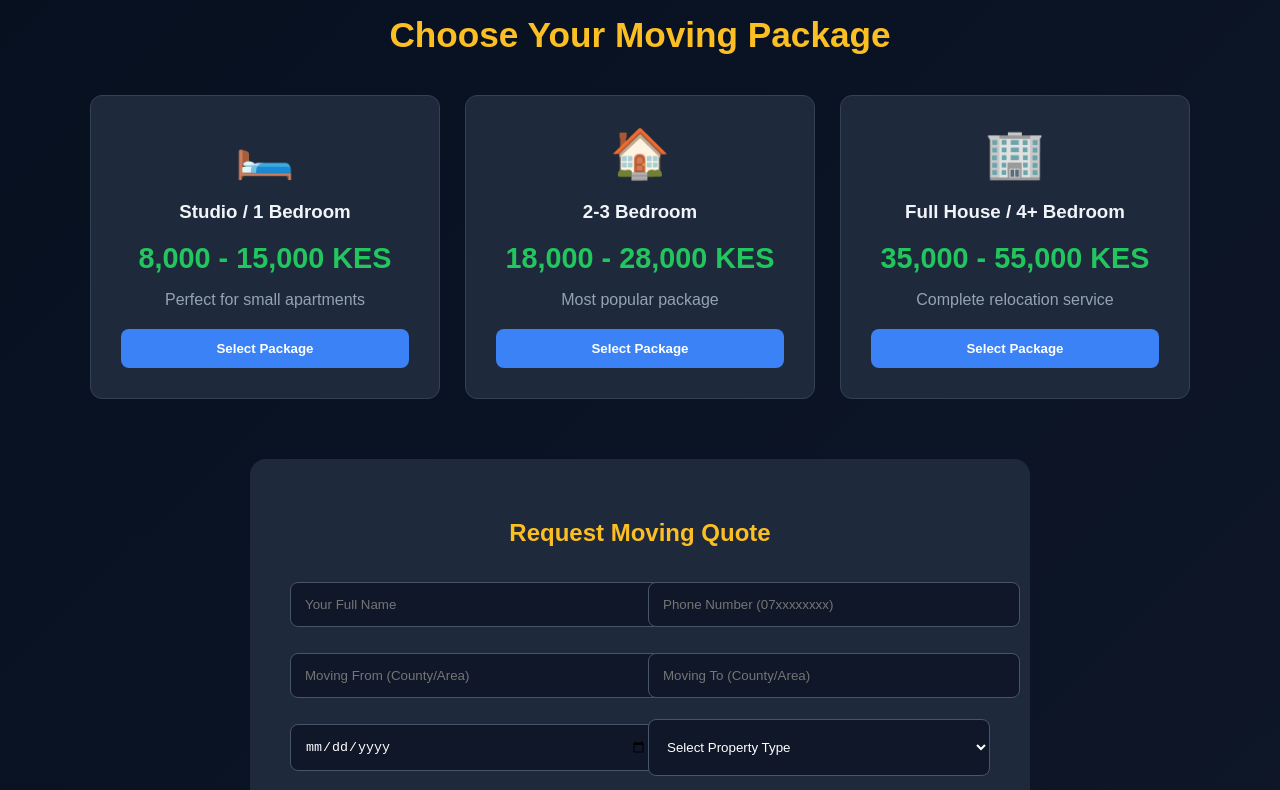
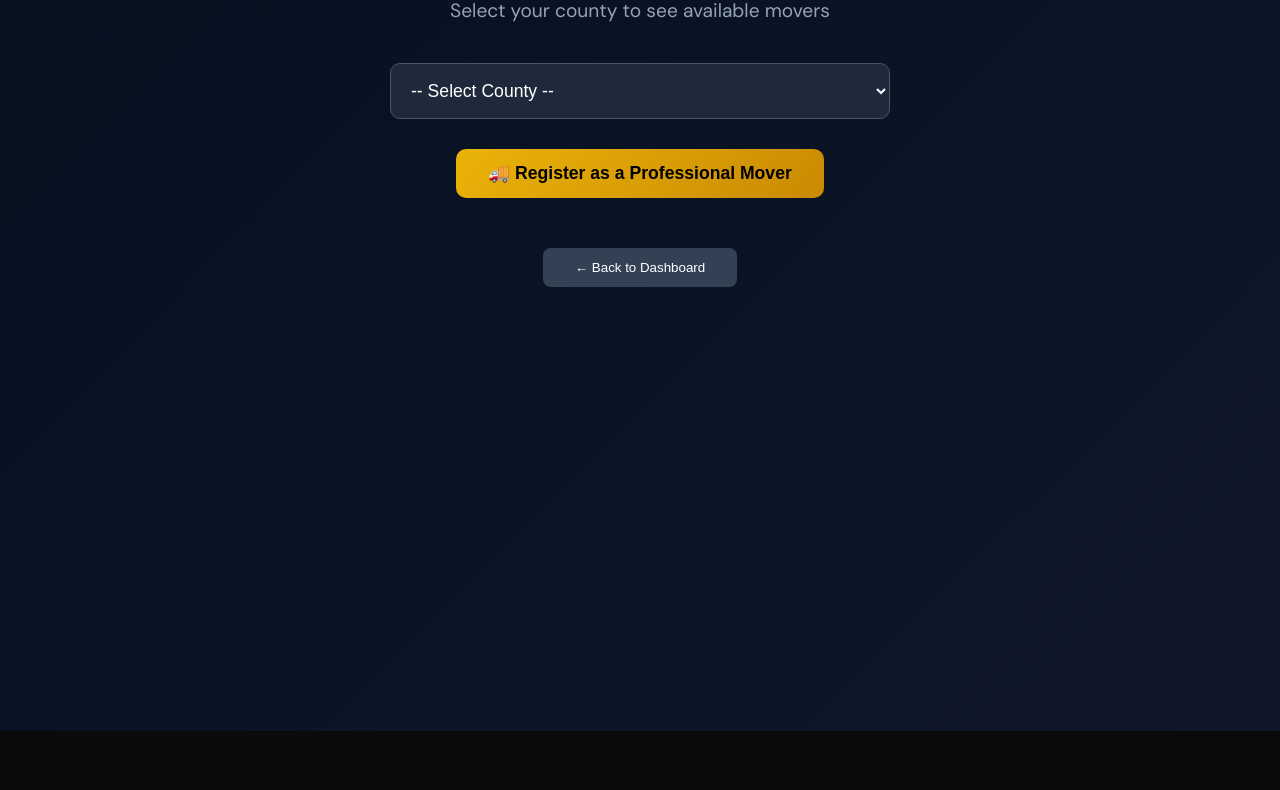
Before and after one commit to richard254120/axx-spaces-frontend, a React (Vite) app: page /movers in a window 1280 px wide. Shown: the part 220-1010 px from the top of the page. After the commit the page ends 951 px from the top, so only its background shows below. Built offline with nearby package versions, Linux system fonts and the light colour scheme; the HTML template or start-up script is replaced by a standard one.

Commit message:
Fix property upload route and update frontend

```diff
--- a/src/App.jsx
+++ b/src/App.jsx
@@ -10,7 +10,8 @@ import Upload from "./pages/Upload";
 import LandlordDashboard from "./pages/LandlordDashboard";
 import PremiumPlans from "./pages/PremiumPlans";
 import Checkout from "./pages/Checkout";
-import Movers from "./pages/Movers";          // ← NEW
+import Movers from "./pages/Movers";
+import MoverRegister from "./pages/MoverRegister";   // ← NEW
 
 import "leaflet/dist/leaflet.css";
 
@@ -28,7 +29,8 @@ function App() {
         <Route path="/dashboard" element={<LandlordDashboard />} />
         <Route path="/premium-plans" element={<PremiumPlans />} />
         <Route path="/checkout" element={<Checkout />} />
-        <Route path="/movers" element={<Movers />} />           {/* ← NEW */}
+        <Route path="/movers" element={<Movers />} />
+        <Route path="/mover-register" element={<MoverRegister />} />   {/* ← NEW */}
       </Routes>
     </AuthProvider>
   );
--- /dev/null
+++ b/src/pages/MoverRegister.jsx
@@ -0,0 +1,207 @@
+import { useState } from "react";
+import { useNavigate } from "react-router-dom";
+import API from "../api/api";
+
+export default function MoverRegister() {
+  const navigate = useNavigate();
+
+  const [formData, setFormData] = useState({
+    name: "",
+    email: "",
+    password: "",
+    phone: "",
+    county: "",
+    services: "",
+    experience: "",
+    company: ""
+  });
+
+  const [loading, setLoading] = useState(false);
+  const [message, setMessage] = useState("");
+
+  const handleChange = (e) => {
+    setFormData({ ...formData, [e.target.name]: e.target.value });
+  };
+
+  const handleSubmit = async (e) => {
+    e.preventDefault();
+    setLoading(true);
+    setMessage("");
+
+    try {
+      const res = await API.post("/auth/register-mover", formData);
+
+      setMessage("✅ Mover registration successful! You can now login.");
+      setTimeout(() => {
+        navigate("/login");
+      }, 2000);
+    } catch (err) {
+      setMessage("❌ " + (err.response?.data?.error || "Registration failed"));
+    } finally {
+      setLoading(false);
+    }
+  };
+
+  return (
+    <div style={styles.container}>
+      <div style={styles.card}>
+        <h1 style={styles.title}>🚚 Register as a Professional Mover</h1>
+        <p style={styles.subtitle}>Join Axx Spaces Movers Network</p>
+
+        <form onSubmit={handleSubmit}>
+          <input
+            type="text"
+            name="name"
+            placeholder="Full Name or Company Name"
+            value={formData.name}
+            onChange={handleChange}
+            style={styles.input}
+            required
+          />
+
+          <input
+            type="email"
+            name="email"
+            placeholder="Email Address"
+            value={formData.email}
+            onChange={handleChange}
+            style={styles.input}
+            required
+          />
+
+          <input
+            type="password"
+            name="password"
+            placeholder="Create Password"
+            value={formData.password}
+            onChange={handleChange}
+            style={styles.input}
+            required
+          />
+
+          <input
+            type="tel"
+            name="phone"
+            placeholder="Phone Number (07xxxxxxxx)"
+            value={formData.phone}
+            onChange={handleChange}
+            style={styles.input}
+            required
+          />
+
+          <select
+            name="county"
+            value={formData.county}
+            onChange={handleChange}
+            style={styles.input}
+            required
+          >
+            <option value="">Select Operating County</option>
+            {[
+              "Nairobi City","Mombasa","Kiambu","Nakuru","Uasin Gishu","Kisumu",
+              "Kakamega","Machakos","Kajiado","Kilifi","Meru","Nyeri","Bungoma",
+              "Busia","Homa Bay","Siaya","Migori","Kitui","Embu","Murang’a",
+              "Kirinyaga","Tharaka Nithi","Laikipia","Baringo","Nandi","Kericho",
+              "Bomet","Vihiga","Trans Nzoia","West Pokot","Turkana","Samburu",
+              "Mandera","Wajir","Garissa","Tana River","Lamu","Taita Taveta",
+              "Marsabit","Isiolo","Nyandarua","Nyamira","Elgeyo Marakwet"
+            ].map(c => (
+              <option key={c} value={c}>{c}</option>
+            ))}
+          </select>
+
+          <input
+            type="text"
+            name="services"
+            placeholder="Services (e.g. House Moving, Office, Packing)"
+            value={formData.services}
+            onChange={handleChange}
+            style={styles.input}
+            required
+          />
+
+          <input
+            type="text"
+            name="experience"
+            placeholder="Years of Experience (e.g. 5 years)"
+            value={formData.experience}
+            onChange={handleChange}
+            style={styles.input}
+          />
+
+          <input
+            type="text"
+            name="company"
+            placeholder="Company Name (Optional)"
+            value={formData.company}
+            onChange={handleChange}
+            style={styles.input}
+          />
+
+          <button type="submit" disabled={loading} style={styles.submitBtn}>
+            {loading ? "Registering..." : "Register as Mover"}
+          </button>
+        </form>
+
+        {message && <p style={styles.message}>{message}</p>}
+      </div>
+    </div>
+  );
+}
+
+const styles = {
+  container: {
+    minHeight: "100vh",
+    background: "linear-gradient(135deg, #06101f 0%, #0f1729 100%)",
+    display: "flex",
+    alignItems: "center",
+    justifyContent: "center",
+    padding: "20px"
+  },
+  card: {
+    background: "#1e293b",
+    padding: "40px",
+    borderRadius: "16px",
+    maxWidth: "500px",
+    width: "100%",
+    border: "1px solid #334155"
+  },
+  title: {
+    textAlign: "center",
+    color: "#fbbf24",
+    fontSize: "2rem",
+    marginBottom: "8px"
+  },
+  subtitle: {
+    textAlign: "center",
+    color: "#94a3b8",
+    marginBottom: "30px"
+  },
+  input: {
+    width: "100%",
+    padding: "14px",
+    margin: "10px 0",
+    background: "#0f1729",
+    border: "1px solid #475569",
+    borderRadius: "8px",
+    color: "white"
+  },
+  submitBtn: {
+    width: "100%",
+    padding: "16px",
+    background: "#22c55e",
+    color: "black",
+    border: "none",
+    borderRadius: "10px",
+    fontWeight: "700",
+    marginTop: "20px",
+    cursor: "pointer"
+  },
+  message: {
+    textAlign: "center",
+    marginTop: "20px",
+    padding: "12px",
+    borderRadius: "8px",
+    fontWeight: "600"
+  }
+};
--- a/src/pages/Movers.jsx
+++ b/src/pages/Movers.jsx
@@ -1,174 +1,115 @@
-import { useState } from "react";
+import { useState, useEffect } from "react";
 import { useNavigate } from "react-router-dom";
-
-const API_BASE = import.meta.env.VITE_API_URL || "http://localhost:1000/api";
+import API from "../api/api";
 
 export default function Movers() {
   const navigate = useNavigate();
 
-  const [formData, setFormData] = useState({
-    name: "",
-    phone: "",
-    fromLocation: "",
-    toLocation: "",
-    moveDate: "",
-    propertyType: "",
-    itemsCount: "",
-    message: ""
-  });
+  const [selectedCounty, setSelectedCounty] = useState("");
+  const [movers, setMovers] = useState([]);
+  const [loading, setLoading] = useState(false);
 
-  const [loading, setLoading] = useState(false);
-  const [success, setSuccess] = useState(false);
+  const counties = [
+    "Baringo", "Bomet", "Bungoma", "Busia", "Elgeyo Marakwet", "Embu", "Garissa",
+    "Homa Bay", "Isiolo", "Kajiado", "Kakamega", "Kericho", "Kiambu", "Kilifi",
+    "Kirinyaga", "Kisii", "Kisumu", "Kitui", "Kwale", "Laikipia", "Lamu",
+    "Machakos", "Makueni", "Mandera", "Marsabit", "Meru", "Migori", "Mombasa",
+    "Murang’a", "Nairobi City", "Nakuru", "Nandi", "Narok", "Nyamira",
+    "Nyandarua", "Nyeri", "Samburu", "Siaya", "Taita Taveta", "Tana River",
+    "Tharaka Nithi", "Trans Nzoia", "Turkana", "Uasin Gishu", "Vihiga",
+    "Wajir", "West Pokot"
+  ];
 
-  const handleChange = (e) => {
-    setFormData({ ...formData, [e.target.name]: e.target.value });
+  // Fetch movers when county is selected
+  useEffect(() => {
+    if (!selectedCounty) {
+      setMovers([]);
+      return;
+    }
+
+    const fetchMovers = async () => {
+      setLoading(true);
+      try {
+        const res = await API.get(`/movers?county=${selectedCounty}`);
+        setMovers(res.data || []);
+      } catch (err) {
+        console.error(err);
+        setMovers([]);
+      } finally {
+        setLoading(false);
+      }
+    };
+
+    fetchMovers();
+  }, [selectedCounty]);
+
+  const handleContact = (mover) => {
+    const message = `Hello ${mover.name}, I need moving services in ${selectedCounty}. Please contact me.`;
+    window.open(`https://wa.me/${mover.phone}?text=${encodeURIComponent(message)}`, "_blank");
   };
-
-  const handleSubmit = async (e) => {
-    e.preventDefault();
-    setLoading(true);
-
-    // Simulate sending request (you can connect to backend later)
-    setTimeout(() => {
-      setLoading(false);
-      setSuccess(true);
-
-      setTimeout(() => {
-        navigate("/dashboard");
-      }, 2500);
-    }, 1500);
-  };
-
-  const moverPackages = [
-    {
-      title: "Studio / 1 Bedroom",
-      price: "8,000 - 15,000",
-      description: "Perfect for small apartments",
-      icon: "🛏️"
-    },
-    {
-      title: "2-3 Bedroom",
-      price: "18,000 - 28,000",
-      description: "Most popular package",
-      icon: "🏠"
-    },
-    {
-      title: "Full House / 4+ Bedroom",
-      price: "35,000 - 55,000",
-      description: "Complete relocation service",
-      icon: "🏢"
-    }
-  ];
 
   return (
     <div style={styles.container}>
       <div style={styles.header}>
-        <h1 style={styles.title}>🚚 Professional Movers</h1>
-        <p style={styles.subtitle}>Reliable moving services across Kenya</p>
+        <h1 style={styles.title}>🚚 Find Professional Movers</h1>
+        <p style={styles.subtitle}>Select your county to see available movers</p>
       </div>
 
-      <div style={styles.packages}>
-        <h2 style={styles.sectionTitle}>Choose Your Moving Package</h2>
-        <div style={styles.packagesGrid}>
-          {moverPackages.map((pkg, index) => (
-            <div key={index} style={styles.packageCard}>
-              <div style={styles.packageIcon}>{pkg.icon}</div>
-              <h3>{pkg.title}</h3>
-              <p style={styles.price}>{pkg.price} KES</p>
-              <p style={styles.packageDesc}>{pkg.description}</p>
-              <button style={styles.selectBtn} onClick={() => navigate("/movers#request")}>
-                Select Package
+      <div style={styles.filterSection}>
+        <select
+          value={selectedCounty}
+          onChange={(e) => setSelectedCounty(e.target.value)}
+          style={styles.select}
+        >
+          <option value="">-- Select County --</option>
+          {counties.map((county) => (
+            <option key={county} value={county}>{county}</option>
+          ))}
+        </select>
+      </div>
+
+      {/* Register as Mover Button */}
+      <div style={styles.registerSection}>
+        <button
+          onClick={() => navigate("/mover-register")}
+          style={styles.registerBtn}
+        >
+          🚚 Register as a Professional Mover
+        </button>
+      </div>
+
+      {loading && <p style={styles.loading}>Loading movers in {selectedCounty}...</p>}
+
+      {!loading && selectedCounty && movers.length > 0 && (
+        <div style={styles.moversGrid}>
+          {movers.map((mover) => (
+            <div key={mover._id} style={styles.moverCard}>
+              <h3 style={styles.moverName}>{mover.name}</h3>
+              <p style={styles.moverDetail}>📍 {mover.county}</p>
+              <p style={styles.moverDetail}>📞 {mover.phone}</p>
+              {mover.company && <p style={styles.moverDetail}>🏢 {mover.company}</p>}
+              {mover.services && <p style={styles.services}>{mover.services}</p>}
+
+              <button
+                onClick={() => handleContact(mover)}
+                style={styles.contactBtn}
+              >
+                Contact via WhatsApp
               </button>
             </div>
           ))}
         </div>
-      </div>
+      )}
 
-      {/* Request Form */}
-      <div id="request" style={styles.formSection}>
-        <h2 style={styles.formTitle}>Request Moving Quote</h2>
+      {!loading && selectedCounty && movers.length === 0 && (
+        <p style={styles.noResults}>
+          No registered movers found in {selectedCounty} yet.
+        </p>
+      )}
 
-        <form onSubmit={handleSubmit} style={styles.form}>
-          <div style={styles.formGrid}>
-            <input
-              type="text"
-              name="name"
-              placeholder="Your Full Name"
-              value={formData.name}
-              onChange={handleChange}
-              style={styles.input}
-              required
-            />
-            <input
-              type="tel"
-              name="phone"
-              placeholder="Phone Number (07xxxxxxxx)"
-              value={formData.phone}
-              onChange={handleChange}
-              style={styles.input}
-              required
-            />
-            <input
-              type="text"
-              name="fromLocation"
-              placeholder="Moving From (County/Area)"
-              value={formData.fromLocation}
-              onChange={handleChange}
-              style={styles.input}
-              required
-            />
-            <input
-              type="text"
-              name="toLocation"
-              placeholder="Moving To (County/Area)"
-              value={formData.toLocation}
-              onChange={handleChange}
-              style={styles.input}
-              required
-            />
-            <input
-              type="date"
-              name="moveDate"
-              value={formData.moveDate}
-              onChange={handleChange}
-              style={styles.input}
-              required
-            />
-            <select
-              name="propertyType"
-              value={formData.propertyType}
-              onChange={handleChange}
-              style={styles.input}
-              required
-            >
-              <option value="">Select Property Type</option>
-              <option value="studio">Studio</option>
-              <option value="1bed">1 Bedroom</option>
-              <option value="2bed">2 Bedroom</option>
-              <option value="3bed">3 Bedroom</option>
-              <option value="4plus">4+ Bedroom</option>
-            </select>
-          </div>
-
-          <textarea
-            name="message"
-            placeholder="Additional details (number of items, heavy furniture, etc.)"
-            value={formData.message}
-            onChange={handleChange}
-            style={styles.textarea}
-          />
-
-          <button type="submit" disabled={loading} style={styles.submitBtn}>
-            {loading ? "Submitting Request..." : "🚚 Get Moving Quote"}
-          </button>
-        </form>
-
-        {success && (
-          <div style={styles.successMsg}>
-            ✅ Your moving request has been submitted! A mover will contact you shortly.
-          </div>
-        )}
-      </div>
+      <button onClick={() => navigate("/dashboard")} style={styles.backBtn}>
+        ← Back to Dashboard
+      </button>
     </div>
   );
 }
@@ -178,75 +119,73 @@ const styles = {
     background: "linear-gradient(135deg, #06101f 0%, #0f1729 100%)",
     minHeight: "100vh",
     color: "#f1f5f9",
-    padding: "20px"
+    padding: "40px 20px",
+    fontFamily: "'DM Sans', sans-serif"
   },
-  header: { textAlign: "center", marginBottom: "50px" },
-  title: { fontSize: "2.8rem", color: "#fbbf24", margin: 0 },
+  header: { textAlign: "center", marginBottom: "40px" },
+  title: { fontSize: "2.8rem", color: "#fbbf24", marginBottom: "8px" },
   subtitle: { color: "#94a3b8", fontSize: "1.2rem" },
 
-  packages: { maxWidth: "1100px", margin: "0 auto", marginBottom: "60px" },
-  sectionTitle: { textAlign: "center", fontSize: "2.2rem", marginBottom: "40px", color: "#fbbf24" },
-  packagesGrid: { display: "grid", gridTemplateColumns: "repeat(auto-fit, minmax(300px, 1fr))", gap: "25px" },
-  packageCard: {
+  filterSection: { maxWidth: "500px", margin: "0 auto 30px" },
+  select: {
+    width: "100%",
+    padding: "16px",
+    fontSize: "1.1rem",
     background: "#1e293b",
-    borderRadius: "12px",
-    padding: "30px",
-    textAlign: "center",
-    border: "1px solid #334155"
-  },
-  packageIcon: { fontSize: "48px", marginBottom: "16px" },
-  price: { fontSize: "1.8rem", fontWeight: "700", color: "#22c55e", margin: "12px 0" },
-  packageDesc: { color: "#94a3b8", marginBottom: "20px" },
-  selectBtn: {
-    padding: "12px 28px",
-    background: "#3b82f6",
-    color: "white",
-    border: "none",
-    borderRadius: "8px",
-    fontWeight: "600",
-    cursor: "pointer",
-    width: "100%"
+    border: "1px solid #475569",
+    borderRadius: "10px",
+    color: "white"
   },
 
-  formSection: { maxWidth: "700px", margin: "0 auto", background: "#1e293b", padding: "40px", borderRadius: "16px" },
-  formTitle: { textAlign: "center", marginBottom: "30px", color: "#fbbf24" },
-  formGrid: { display: "grid", gridTemplateColumns: "1fr 1fr", gap: "16px" },
-  input: {
-    width: "100%",
-    padding: "14px",
-    background: "#0f1729",
-    border: "1px solid #475569",
-    borderRadius: "8px",
-    color: "white"
-  },
-  textarea: {
-    width: "100%",
-    minHeight: "120px",
-    padding: "14px",
-    background: "#0f1729",
-    border: "1px solid #475569",
-    borderRadius: "8px",
-    color: "white",
-    marginTop: "16px"
-  },
-  submitBtn: {
-    marginTop: "25px",
-    width: "100%",
-    padding: "16px",
-    background: "linear-gradient(135deg, #22c55e, #16a34a)",
-    color: "white",
+  registerSection: { textAlign: "center", marginBottom: "40px" },
+  registerBtn: {
+    padding: "14px 32px",
+    background: "linear-gradient(135deg, #eab308, #ca8a04)",
+    color: "#000",
     border: "none",
     borderRadius: "10px",
     fontSize: "1.1rem",
     fontWeight: "700",
     cursor: "pointer"
   },
-  successMsg: {
-    background: "#166534",
-    color: "#86efac",
-    padding: "16px",
+
+  moversGrid: {
+    display: "grid",
+    gridTemplateColumns: "repeat(auto-fit, minmax(320px, 1fr))",
+    gap: "25px",
+    maxWidth: "1100px",
+    margin: "0 auto"
+  },
+  moverCard: {
+    background: "#1e293b",
+    padding: "24px",
+    borderRadius: "12px",
+    border: "1px solid #334155"
+  },
+  moverName: { fontSize: "1.4rem", color: "#60a5fa", marginBottom: "12px" },
+  moverDetail: { color: "#94a3b8", margin: "6px 0" },
+  services: { color: "#cbd5e1", margin: "12px 0", fontStyle: "italic" },
+  contactBtn: {
+    marginTop: "16px",
+    width: "100%",
+    padding: "14px",
+    background: "linear-gradient(135deg, #22c55e, #16a34a)",
+    color: "white",
+    border: "none",
     borderRadius: "8px",
-    textAlign: "center",
-    marginTop: "20px"
+    fontWeight: 700,
+    cursor: "pointer"
+  },
+
+  noResults: { textAlign: "center", color: "#94a3b8", fontSize: "1.2rem", padding: "60px" },
+  backBtn: {
+    display: "block",
+    margin: "50px auto 0",
+    padding: "12px 32px",
+    background: "#334155",
+    color: "white",
+    border: "none",
+    borderRadius: "8px",
+    cursor: "pointer"
   }
 };
```
